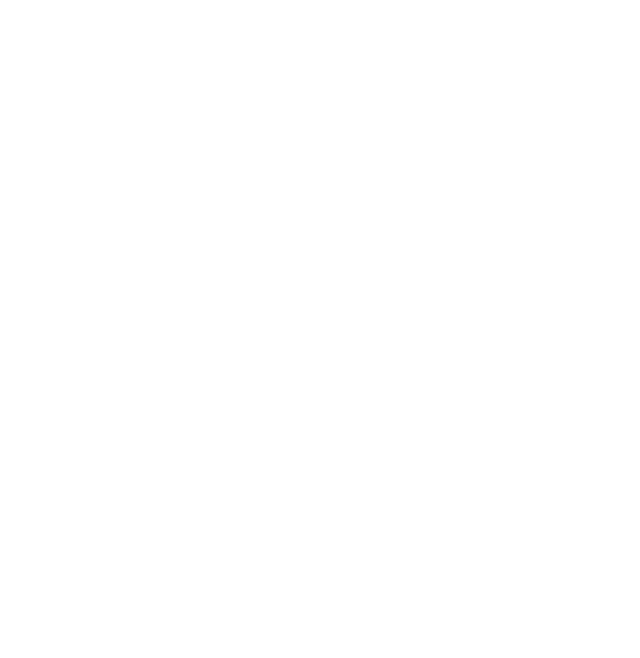
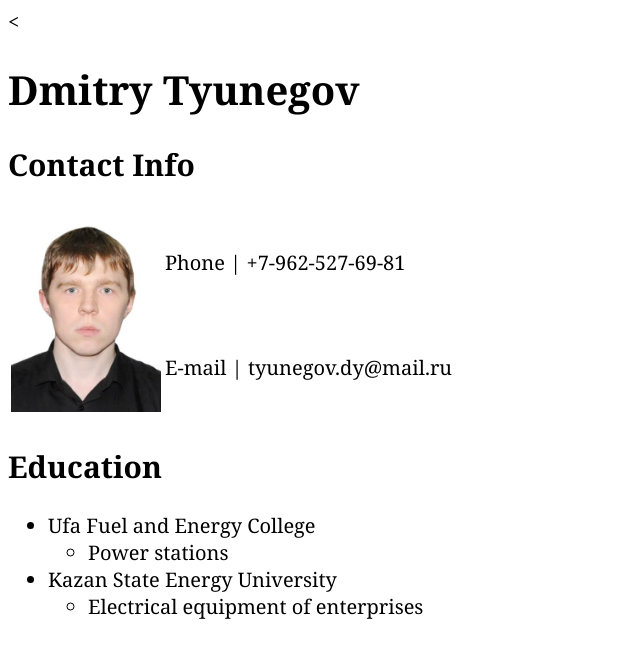
Before and after one commit to tyunegov/rsschool-cv, a plain HTML site: page index.html in a window 1280 px wide. Shown: the whole page, without its empty margins (0-640 px from the left). Drawn offline with Linux system fonts and the light colour scheme.

Commit message:
feat: implement contact info, education

```diff
--- /dev/null
+++ b/css/styles.css
@@ -0,0 +1,9 @@
+body{
+    width: 1024px;
+    max-width: 1024px;
+    font: 20px Georgia, Times, serif;
+}
+
+img{
+    width: 150px;
+}
--- a/index.html
+++ b/index.html
@@ -3,8 +3,49 @@
 <head>
     <meta charset="UTF-8">
     <title>Resume</title>
+    <link rel="stylesheet" href="css/styles.css">
 </head>
 <body>
-
+    <<header>
+        <h1>Dmitry Tyunegov</h1>
+    </header>
+    <main>
+        <section>
+        <h2>Contact Info</h2>
+        <table>
+            <tr>
+                <td rowspan="2">
+                    <img src="images/photo.jpeg" alt="фоточка">
+                </td>
+                <td>Phone | +7-962-527-69-81
+                </td>
+            </tr>
+            <tr>
+                <td>E-mail | tyunegov.dy@mail.ru</td>
+            </tr>
+        </table>
+        </section>
+        <section>
+        <h2>Education</h2>
+        <ul>
+            <li>
+               Ufa Fuel and Energy College
+                <ul>
+                    <li>
+                        Power stations
+                    </li>
+                </ul>
+            </li>
+            <li>
+               Kazan State Energy University
+                <ul>
+                    <li>
+                        Electrical equipment of enterprises
+                    </li>
+                </ul>
+            </li>
+        </ul>
+        </section>
+    </main>
 </body>
 </html>
```
Also changed, not shown: images/photo.jpeg (added).
